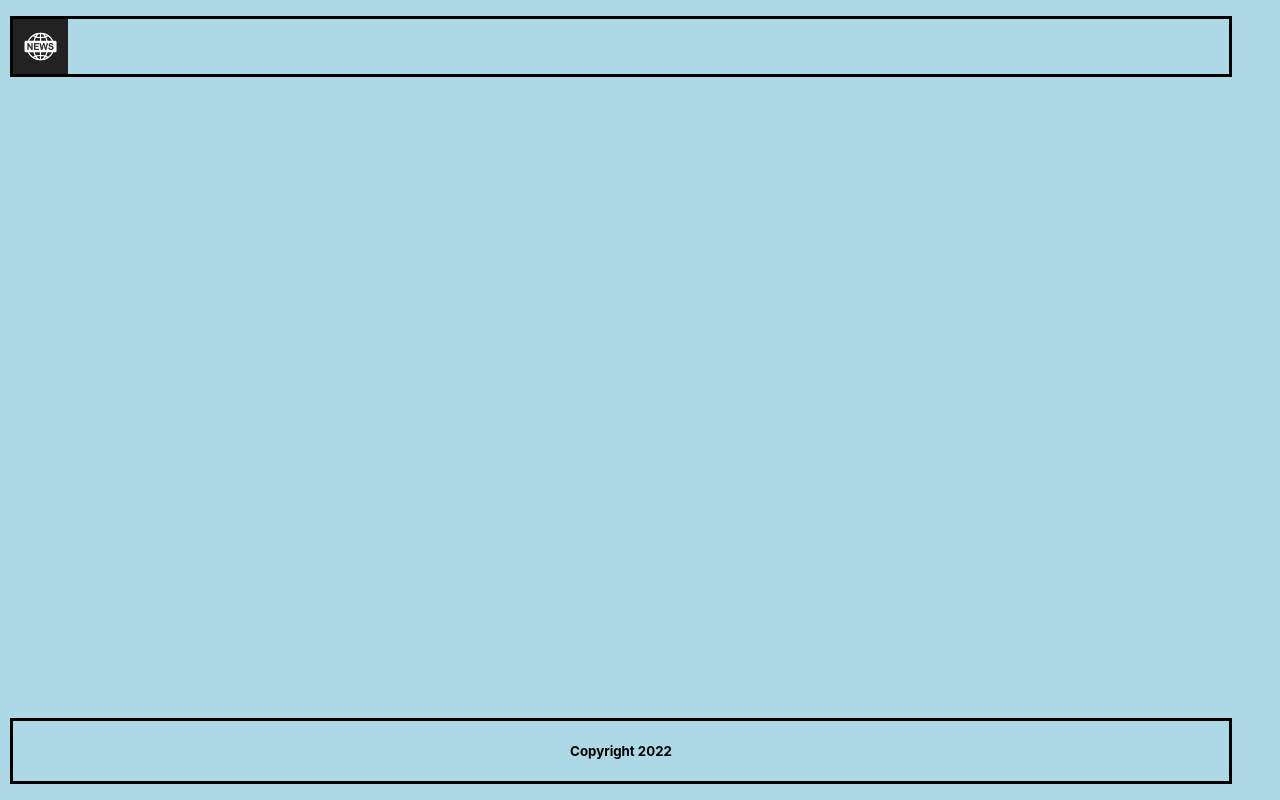
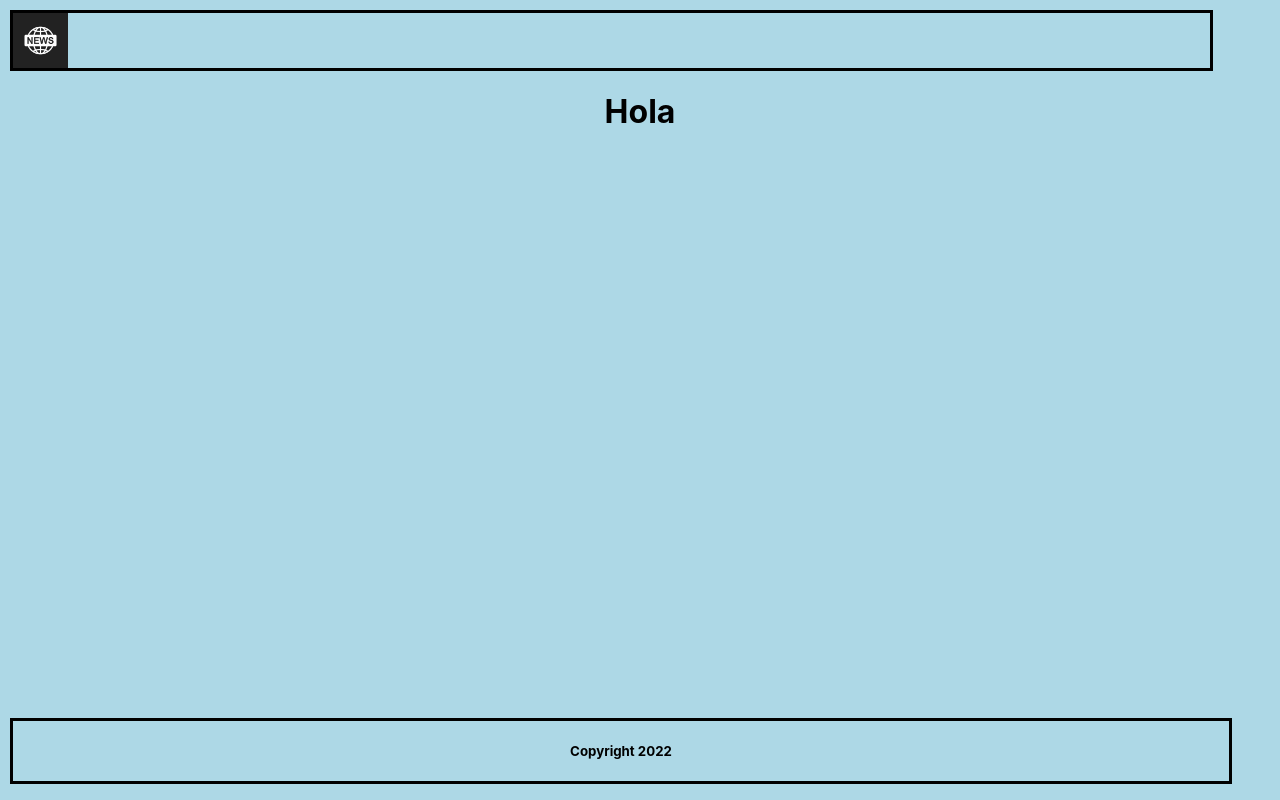
Before and after one commit to ismael29h/react2022integrador, a React (Create React App) app: page / in a window 1280 px wide. Built offline with nearby package versions, Linux system fonts and the light colour scheme.

Commit message:
MUI instalado

```diff
--- a/package.json
+++ b/package.json
@@ -3,6 +3,9 @@
   "version": "0.1.0",
   "private": true,
   "dependencies": {
+    "@emotion/react": "^11.10.5",
+    "@emotion/styled": "^11.10.5",
+    "@mui/material": "^5.10.15",
     "@testing-library/jest-dom": "^5.16.5",
     "@testing-library/react": "^13.4.0",
     "@testing-library/user-event": "^13.5.0",
--- a/src/componentes/Loading/loading.jsx
+++ b/src/componentes/Loading/loading.jsx
@@ -1,4 +1,4 @@
-import { CircularProgress } from "@mui/material"
+import { CircularProgress } from "@mui/material";
 
 const Loading = () => {
     return <CircularProgress />
--- a/src/paginas/Inicio.jsx
+++ b/src/paginas/Inicio.jsx
@@ -1,3 +1,4 @@
+import React from 'react';
 import Header from '../componentes/Header/Header';
 import Footer from '../componentes/Footer/Footer';
 
@@ -6,6 +7,7 @@ const Inicio = () => {
         <div id="pagina">
             <Header />
             {/* CUERPO */}
+            <h1>Hola</h1>
             <Footer />
         </div>
     )
--- a/src/style.css
+++ b/src/style.css
@@ -19,7 +19,6 @@ body {
 
 header {
     display: flex;
-    position: absolute;
     top: 2%;
     border-width: 2;
     border-style: solid;
```
Also changed, not shown: src/componentes/Buscador/Buscador.jsx (added), 1 other file (tests, documents, lock files or other folders).
